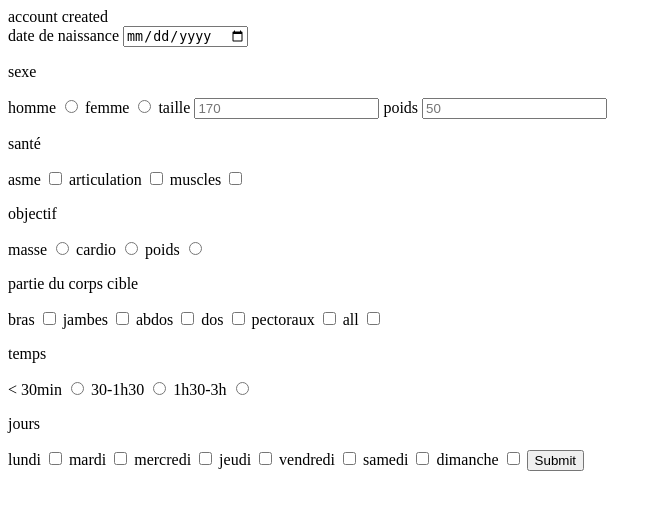
After one commit to eltha9/tips_sport, a PHP site: page /view/create_account.php in a window 1280 px wide. The commit adds this page. Shown: the top 510 px of the page, without its empty margins (0-663 px from the left). Run offline with PHP 8.4, Linux system fonts and the light colour scheme.

Commit message:
login, create account work done

```diff
--- a/controller/database.php
+++ b/controller/database.php
@@ -1,7 +1,4 @@
 <?php
-// get psw
-$db_log = parse_ini_file("config.ini");
-$db_log = (object)$db_log;
 
 /*
     DATABASE SETUP
--- /dev/null
+++ b/view/create_account.php
@@ -0,0 +1,136 @@
+<?php
+
+if(!empty($_POST)){
+    $db_log = parse_ini_file("../config.ini");
+    $db_log = (object)$db_log;
+
+    require '../controller/database.php';
+    $user =[
+        "name"=> trim($_POST['name']),
+        "mail"=> trim($_POST['mail']),
+        "psw"=> $_POST['psw']
+    ];
+
+    $check_is_in = $pdo->query('SELECT mail FROM users WHERE mail = \''.$user['mail'].'\'')->fetch();
+    var_dump($check_is_in);
+    if($check_is_in != false){
+        echo 'error user already exist';
+    }else if($check_is_in == false){
+
+        $salt = 'hbuo4654684azerfaf';
+
+        $user['psw'] = hash('sha512', $salt.$user['psw']);
+        $user_hash = hash('whirlpool', $user['name'].$user['psw']);
+
+        $set_user = $pdo->prepare('INSERT INTO users (name, mail, hash_psw, hash_user) VALUES (:name, :mail, :hash_psw, :hash_user)');
+
+        $set_user->bindValue('name',$user['name']);
+        $set_user->bindValue('mail',$user['mail']);
+        $set_user->bindValue('hash_psw',$user['psw']);
+        $set_user->bindValue('hash_user',$user_hash);
+
+        $set_user->execute();
+        echo 'done';
+        // send welcome mail to user
+
+
+    }
+
+
+}
+
+?>
+<!DOCTYPE html>
+<html lang="en">
+<head>
+    <meta charset="UTF-8">
+    <meta name="viewport" content="width=device-width, initial-scale=1.0">
+    <meta http-equiv="X-UA-Compatible" content="ie=edge">
+    <title>Document</title>
+</head>
+<body>
+    account created
+    <form action="" method="get">
+        <label>
+            date de naissance
+            <input type="date" name="bearth">
+        </label>
+        <label>
+            <p>sexe</p>
+            homme
+            <input type="radio" name="sexe" value="homme">
+            femme
+            <input type="radio" name="sexe" value="femme">
+        </label>
+        <label>
+            taille
+            <input type="number" name="height" placeholder="170">
+        </label>
+        <label>
+            poids
+            <input type="number" name="weight" placeholder="50">
+        </label>
+        <label>
+            <p>santé</p>
+            asme
+            <input type="checkbox" name="health" value="asme">
+            articulation
+            <input type="checkbox" name="health" value="articulation">
+            muscles
+            <input type="checkbox" name="health" value="muscles">
+        </label>
+        <label>
+            <p>objectif</p>
+            masse
+            <input type="radio" name="objectif" value="masse">
+            cardio
+            <input type="radio" name="objectif" value="cardio">
+            poids
+            <input type="radio" name="objectif" value="poids">
+        </label>
+        <label>
+            <p>partie du corps cible</p>
+            bras
+            <input type="checkbox" name="muscles" value="bras">
+            jambes
+            <input type="checkbox" name="muscles" value="jambes">
+            abdos
+            <input type="checkbox" name="muscles" value="abdos">
+            dos
+            <input type="checkbox" name="muscles" value="dos">
+            pectoraux
+            <input type="checkbox" name="muscles" value="pectoraux">
+            all
+            <input type="checkbox" name="muscles" value="all">
+        </label>
+        <label>
+            <p>temps</p>
+            < 30min
+            <input type="radio" name="temps" value="30">
+            30-1h30
+            <input type="radio" name="temps" value="60">
+            1h30-3h
+            <input type="radio" name="temps" value="120">
+        </label>
+        <label>
+            <p>jours</p>
+            lundi
+            <input type="checkbox" name="day" value="monday">
+            mardi
+            <input type="checkbox" name="day" value="tuesday">
+            mercredi
+            <input type="checkbox" name="day" value="wensday">
+            jeudi
+            <input type="checkbox" name="day" value="thursday">
+            vendredi
+            <input type="checkbox" name="day" value="friday">
+            samedi
+            <input type="checkbox" name="day" value="saturday">
+            dimanche
+            <input type="checkbox" name="day" value="sunday">
+        </label>
+
+        <input type="submit">
+    </form>
+</body>
+</html>
```
Also changed, not shown: index.php (+30 -3 lines), view/account.php (added, +32 -0 lines).
